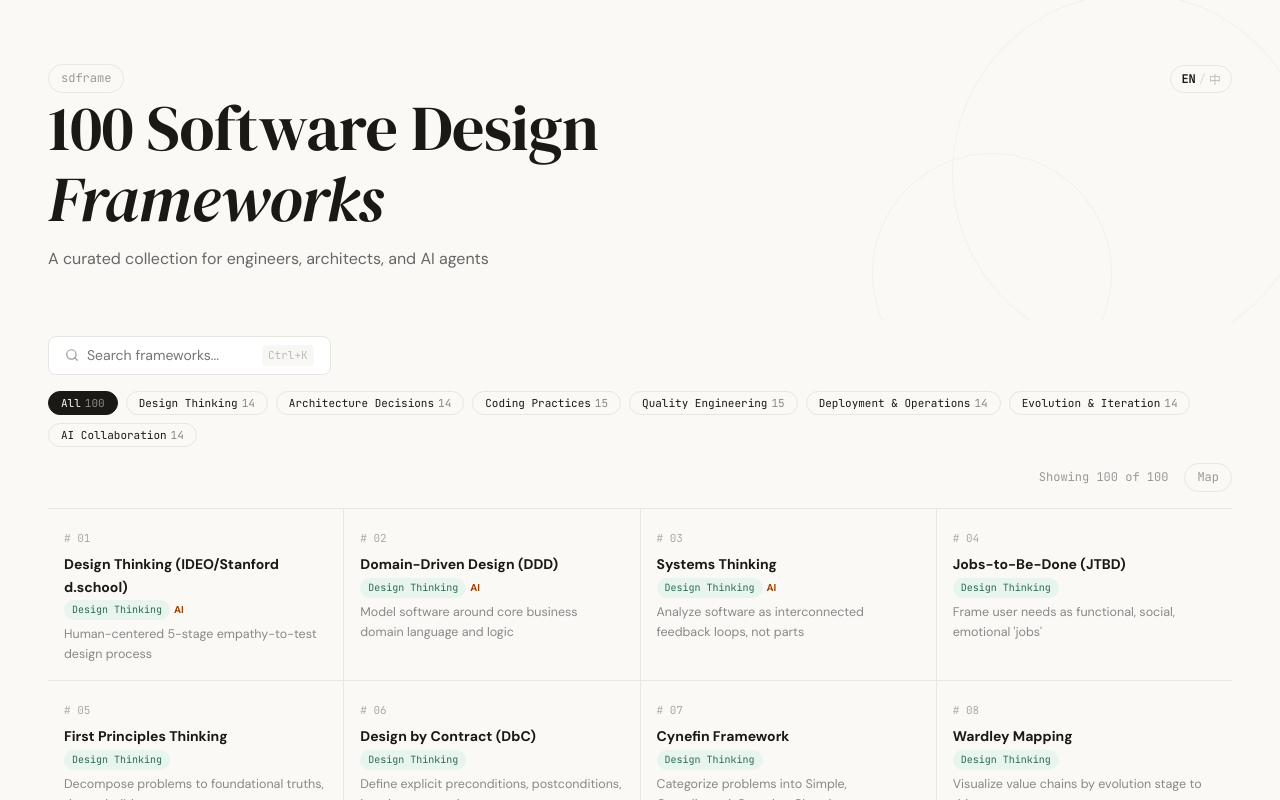
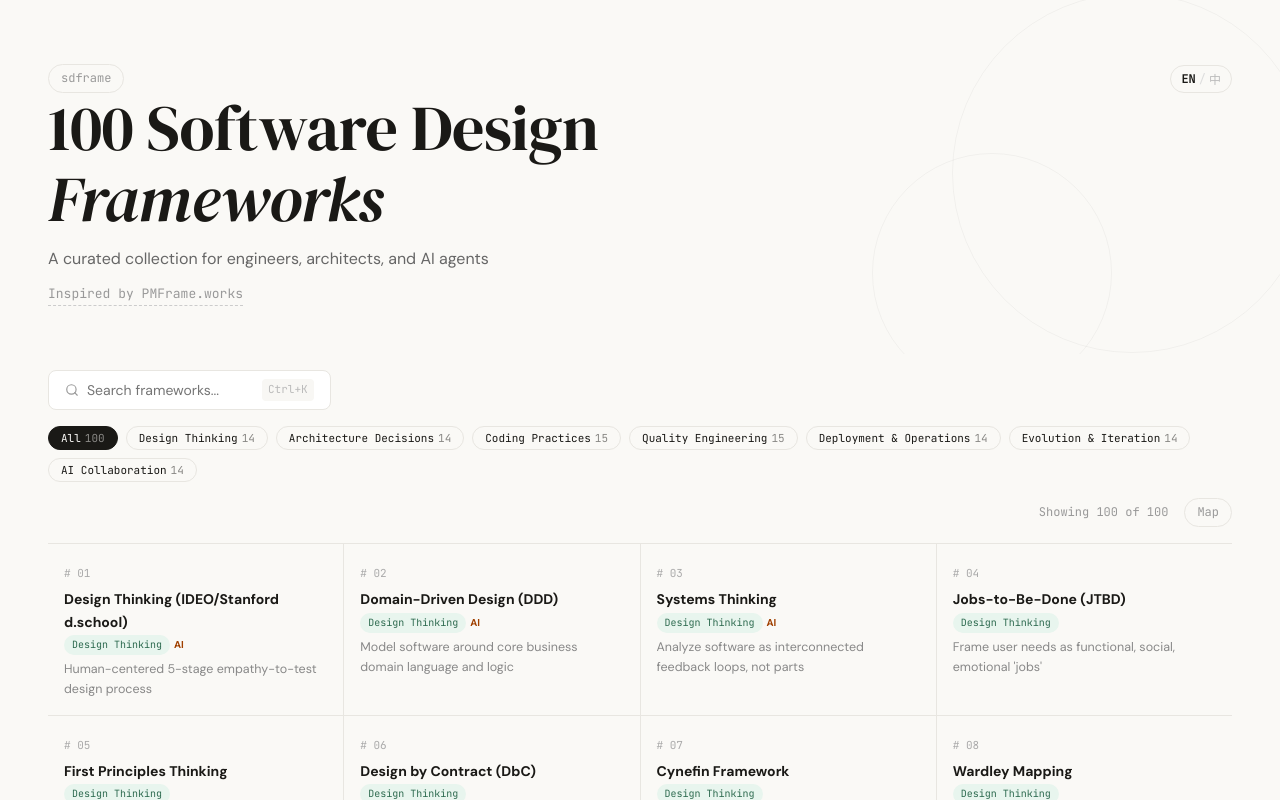
Before and after one commit to Caldis/frameworks, a React (Vite) app: page / in a window 1280 px wide. Shown: the top 800 px of the page. Built offline with nearby package versions, Linux system fonts and the light colour scheme.

Commit message:
feat: add Inspired by PMFrame.works link below hero subtitle

```diff
--- a/src/pages/HomePage.module.css
+++ b/src/pages/HomePage.module.css
@@ -43,6 +43,23 @@
   color: #666;
   margin-top: 12px;
   max-width: 500px;
+}
+
+.inspiredBy {
+  display: inline-block;
+  margin-top: 12px;
+  font-family: var(--font-mono);
+  font-size: 13px;
+  color: #999;
+  text-decoration: none;
+  border-bottom: 1px dashed #ccc;
+  padding-bottom: 1px;
+  transition: color 0.15s, border-color 0.15s;
+}
+
+.inspiredBy:hover {
+  color: var(--text);
+  border-color: var(--text);
 }
 
 .controls {
--- a/src/pages/HomePage.tsx
+++ b/src/pages/HomePage.tsx
@@ -83,6 +83,14 @@ export default function HomePage() {
         <p className={styles.subtitle}>
           {t.siteSubtitle}
         </p>
+        <a
+          href="https://pmframe.works/"
+          className={styles.inspiredBy}
+          target="_blank"
+          rel="noopener noreferrer"
+        >
+          {t.inspiredBy}
+        </a>
       </div>
 
       {/* Sticky controls bar */}
```
